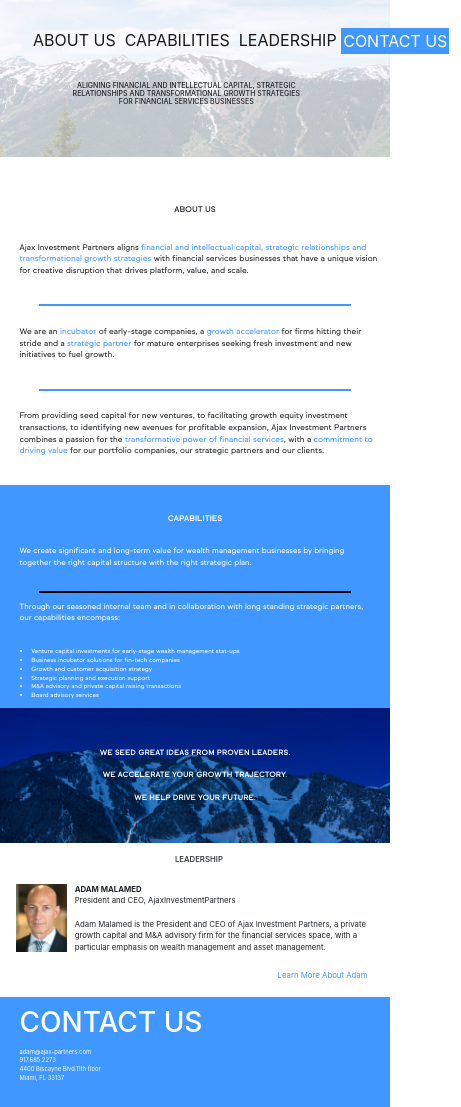
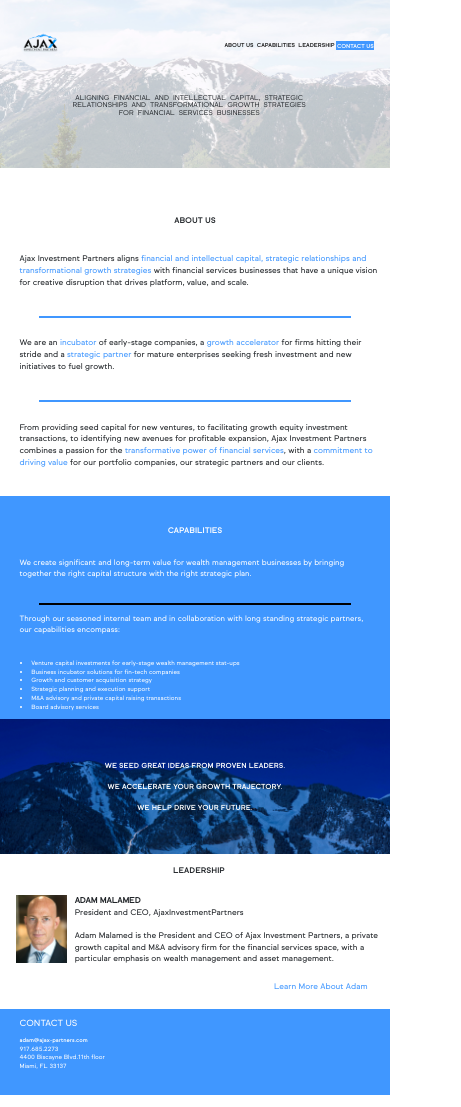
Before and after one commit to mattenbar/AjaxInvestmentPartnersReact, a React (Create React App) app: page / in a window 390 px wide. Shown: the whole page, 461 px wide, since content can reach past the window. Built offline with nearby package versions, Linux system fonts and the light colour scheme.

Commit message:
mobile view fixed

```diff
--- a/src/App.css
+++ b/src/App.css
@@ -8,6 +8,8 @@
 
 a{
   padding-top: 1%;
+  font-family: "Normal-ExtraBold";
+  font-size: 1.4vw;
 }
 
 button{
@@ -21,9 +23,10 @@ button{
 
 .navbar h3{
   text-align: center;
-  font-size: 1.8vw;
+  font-size: 1.7vw;
   padding-top: 5%;
   padding-bottom: 15%;
+  font-family: "Normal-Light" ;
 }
 
 .alignCenter{
@@ -43,7 +46,7 @@ button{
 .about h3{
   text-align: center;
   font-size: 2vw;
-  font-family: "Normal-Bold";
+  font-family: "Normal-ExtraBold";
 }
 
 .about p{
@@ -99,6 +102,14 @@ span {
   padding-bottom: 2%;
 }
 
+p{
+  font-family: "Normal-Regular";
+}
+
+h3{
+  font-family: "Normal-ExtraBold";
+}
+
 .capabilities ul{
   padding-left: 8%;
   padding-right: 3%;
@@ -127,6 +138,8 @@ span {
   top: 50%;
   left: 50%;
   transform: translate(-50%, -50%);
+  font-family: "Normal-ExtraBold";
+  font-size: 1.8vw;
 }
 
 .leadership{
@@ -163,6 +176,11 @@ span {
   padding-bottom: 2%;
 }
 
+.footer h3{
+  font-size: 2.2vw;
+  font-family: "Normal-Regular" ;
+}
+
 .footer a:link{
   color: white;
 }
--- a/src/components/header.js
+++ b/src/components/header.js
@@ -1,9 +1,9 @@
 import React from 'react'
 import Logo from '../images/logo.png'
-import Nav from 'react-bootstrap/Nav'
+
 import Navbar from 'react-bootstrap/Navbar'
 import Row from 'react-bootstrap/Row'
-import Container from 'react-bootstrap/Container'
+
 
 
 
@@ -17,7 +17,7 @@ class Header extends React.Component{
       <Navbar className="nav">
         <Navbar.Brand href="#home"><img
             src={Logo}
-            width="20%"
+            width="25%"
             className="d-inline-block align-top"
             alt="AJAX LOGO"
           /></Navbar.Brand>
@@ -34,11 +34,11 @@ class Header extends React.Component{
       </Row>
       <Row className="alignCenter" style={{textAlign: "center"}}>
         <h3  >
-          ALIGNING FINANCIAL AND INTELLECTUAL CAPITAL, STRATEGIC
+          ALIGNING&nbsp;&nbsp;FINANCIAL&nbsp;&nbsp;AND&nbsp;&nbsp;INTELLECTUAL&nbsp;&nbsp;CAPITAL,&nbsp;&nbsp;STRATEGIC
           <br/>
-          RELATIONSHIPS AND TRANSFORMATIONAL GROWTH STRATEGIES
+          RELATIONSHIPS&nbsp;&nbsp;AND&nbsp;&nbsp;TRANSFORMATIONAL&nbsp;&nbsp;GROWTH&nbsp;&nbsp;STRATEGIES
           <br />
-          FOR FINANCIAL SERVICES BUSINESSES
+          FOR&nbsp;&nbsp;FINANCIAL&nbsp;&nbsp;SERVICES&nbsp;&nbsp;BUSINESSES
         </h3>
       </Row>
     </div>
```
Also changed, not shown: 1 other file (tests, documents, lock files or other folders).
